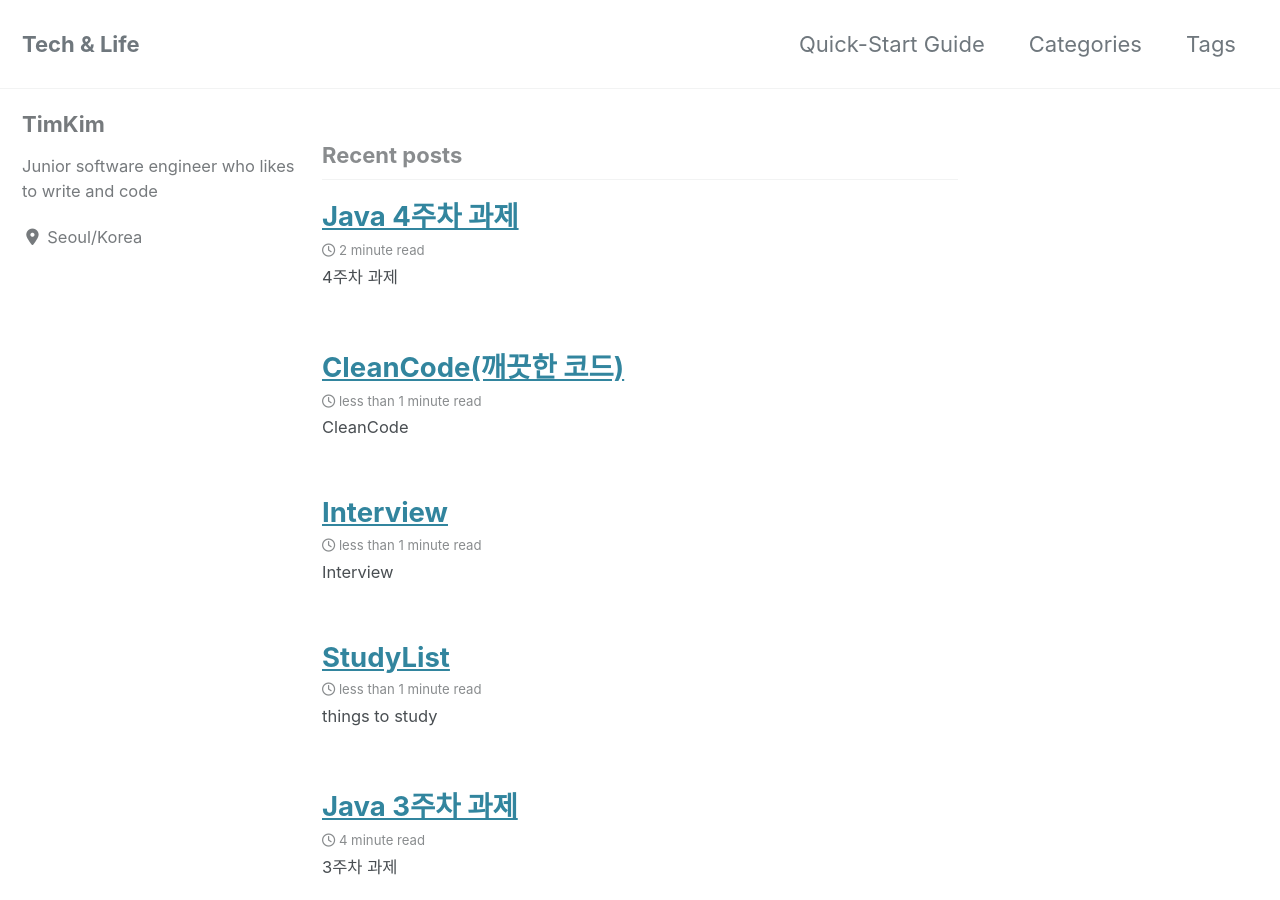
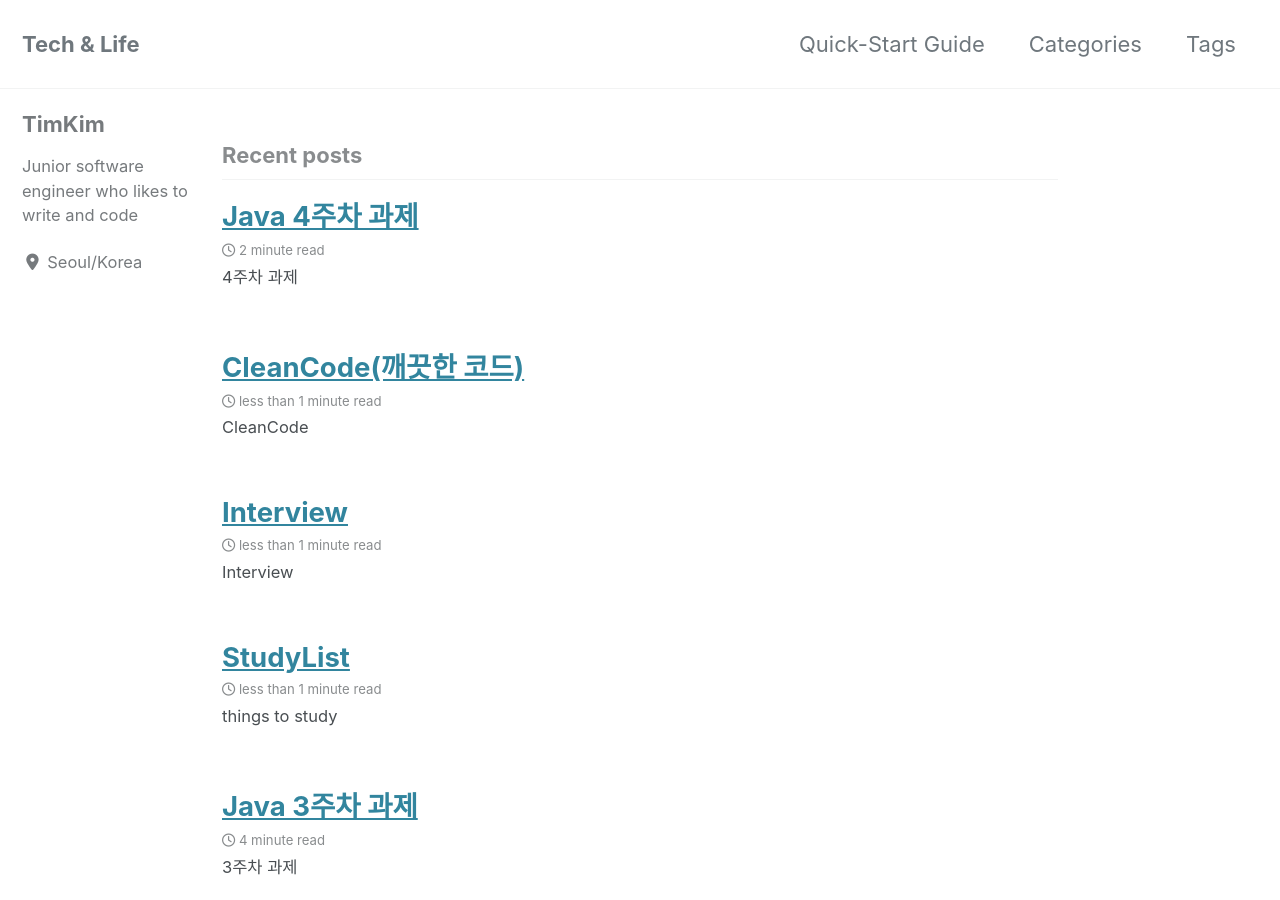
Before and after one commit to Youngjin-KimY/blog, a Jekyll site: the page built from index.html, in a window 1280 px wide and 900 px high. Built offline with Jekyll 4.4.1, drawn with Linux system fonts in a browser that asks for light colours; cached includes are drawn as plain includes; nearby versions of some CDN libraries; the list of posts is cut into pages by our own code.

Commit message:
wide grid

```diff
--- a/_sass/minimal-mistakes/_variables.scss
+++ b/_sass/minimal-mistakes/_variables.scss
@@ -144,7 +144,7 @@
    ========================================================================== */
 
 $right-sidebar-width-narrow: 200px !default;
-$right-sidebar-width: 300px !default;
+$right-sidebar-width: 200px !default;
 $right-sidebar-width-wide: 400px !default;
 
 /*
```
Also changed, not shown: README.md.
